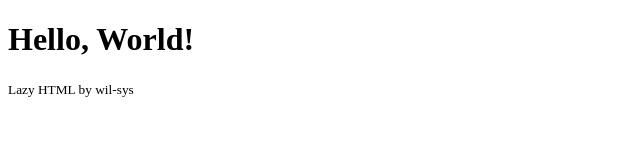
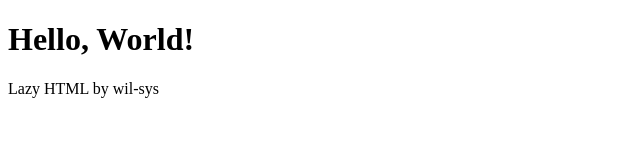
Before and after one commit to Shelton-Vipers/web-test, a plain HTML site: page index.html in a window 1280 px wide. Shown: the full height of the page, 0-640 px from the left. Drawn offline with Linux system fonts and the light colour scheme.

Commit message:
Update index.html

```diff
--- a/index.html
+++ b/index.html
@@ -2,6 +2,6 @@
 <html>
   <header>
     <h1>Hello, World!</h1>
-    <small> Lazy HTML by wil-sys </small>
+    <p>Lazy HTML by wil-sys</p>
   </header>
 </html>
```
